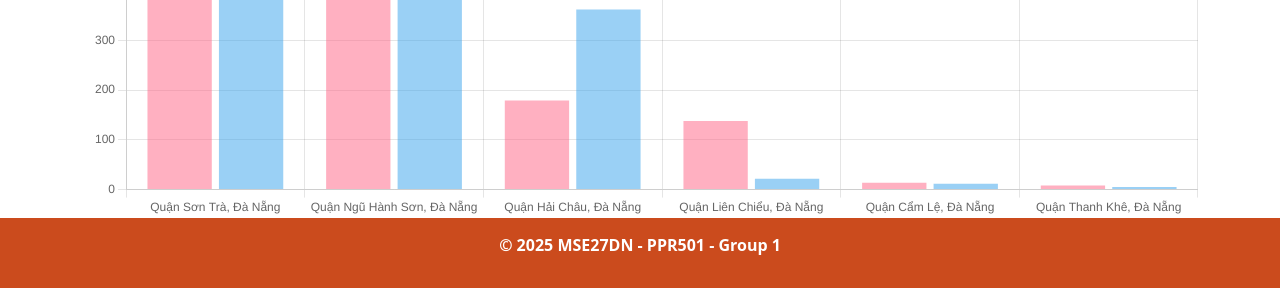
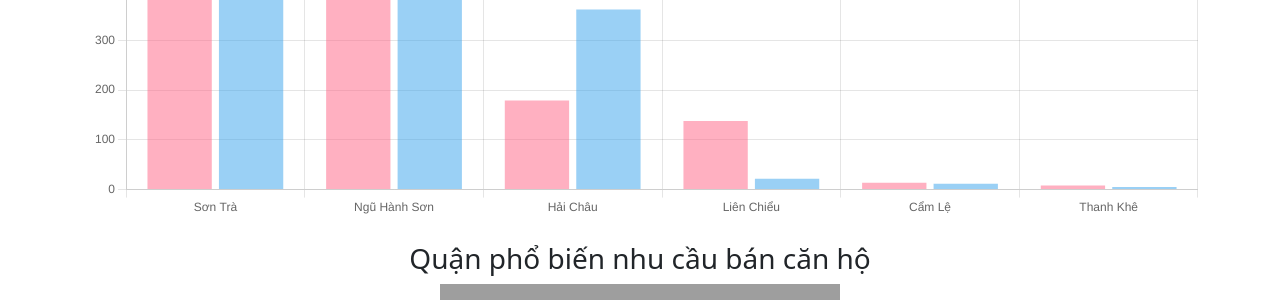
Before and after one commit to khiemnxde150230/dam501_finalproject, a Flask app: page /apartment-demand in a window 1280 px wide. Shown: the part 536-836 px from the top of the page. Run offline with Flask 3, Linux system fonts and the light colour scheme; data comes from the database, SQL or seed files in the repository; grey boxes are pictures that could not be loaded.

Commit message:
add wordcloud apartment demand

```diff
--- a/app.py
+++ b/app.py
@@ -1,5 +1,8 @@
-from flask import Flask, render_template, jsonify, request
+from flask import Flask, render_template, jsonify, request, send_file
 from services.analysis import Analysis
+import matplotlib.pyplot as plt
+import io
+from wordcloud import WordCloud
 
 app = Flask(__name__)
 
@@ -26,8 +29,8 @@ def api_apartment_demand():
     analysis.close()
 
     return jsonify({
-        "sale": [{"district": row[0], "count": row[1]} for row in data_sale],
-        "rent": [{"district": row[0], "count": row[1]} for row in data_rent]
+        "sale": [{"district": (row[0]).replace("Quận ", "").replace(", Đà Nẵng", ""), "count": row[1]} for row in data_sale],
+        "rent": [{"district": (row[0]).replace("Quận ", "").replace(", Đà Nẵng", ""), "count": row[1]} for row in data_rent]
     })
 
 @app.route('/api/apartment-area-selling')
@@ -58,5 +61,25 @@ def api_apartment_area_renting():
 
     return jsonify(result)
 
+@app.route('/api/apartment_demand_wordcloud')
+def api_apartment_demand_wordcloud():
+    is_selling = request.args.get('is_selling', type=int)
+    analysis = Analysis()
+    data = analysis.get_apartment_demand(is_selling=is_selling)
+    analysis.close()
+
+    district_counts = {(row[0]).replace("Quận ", "").replace(", Đà Nẵng", ""): row[1] for row in data}
+
+    wordcloud = WordCloud(width=800, height=400, background_color="white").generate_from_frequencies(district_counts)
+
+    img_io = io.BytesIO()
+    plt.figure(figsize=(10, 5))
+    plt.imshow(wordcloud, interpolation="bilinear")
+    plt.axis("off")
+    plt.savefig(img_io, format="PNG", bbox_inches="tight")
+    img_io.seek(0)
+
+    return send_file(img_io, mimetype="image/png")
+
 if __name__ == '__main__':
     app.run(debug=True)
--- a/templates/apartment_demand.html
+++ b/templates/apartment_demand.html
@@ -33,6 +33,14 @@
         <div class="text-center">
             <canvas id="apartmentDemandChart"></canvas>
         </div>
+        <div class="text-center my-4">
+            <h3>Quận phổ biến nhu cầu bán căn hộ</h3>
+            <img id="wordCloudSale" src="/api/apartment_demand_wordcloud?is_selling=1" alt="Nhu cầu Bán" class="img-fluid">
+        </div>
+        <div class="text-center my-4">
+            <h3>Quận phổ biến với nhu cầu cho thuê căn hộ</h3>
+            <img id="wordCloudRent" src="/api/apartment_demand_wordcloud?is_selling=0" alt="Nhu cầu Cho Thuê" class="img-fluid">
+        </div>
     </div>
     <script src="../static/js/apartmentDemandChart.js" ></script>
 {% endblock %}
```
